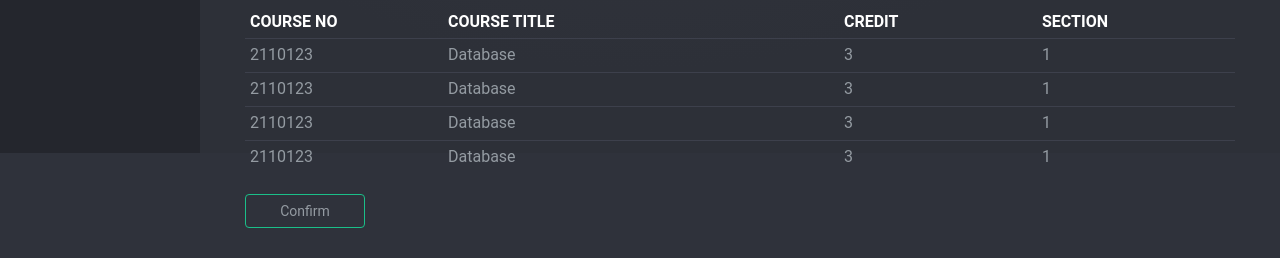
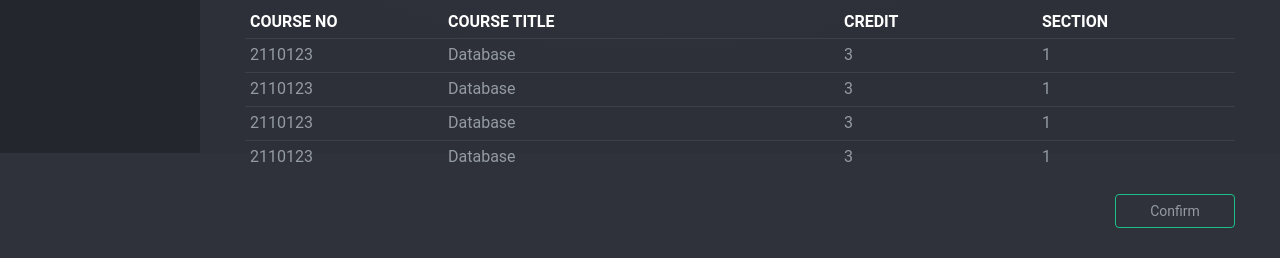
Before and after one commit to kheminw/reg-ting-rao, a Python web app: template app/templates/register.html in a window 1280 px wide. Shown: the part 647-905 px from the top of the page. Run offline with Jinja, Linux system fonts and the light colour scheme; the template is opened without the code that fills it, so the values that code supplies are empty; some libraries are stand-ins or nearby versions.

Commit message:
change button position in register.html

```diff
--- a/app/templates/register.html
+++ b/app/templates/register.html
@@ -165,7 +165,7 @@
             </tr>
           </tbody>
       </table>
-    <button class="btn btn-w-md btn-success">Confirm</button>
+    <button class="btn btn-w-md btn-success" style="float:right; right:0.2vw;">Confirm</button>
   </div>
 </section>
 
```
